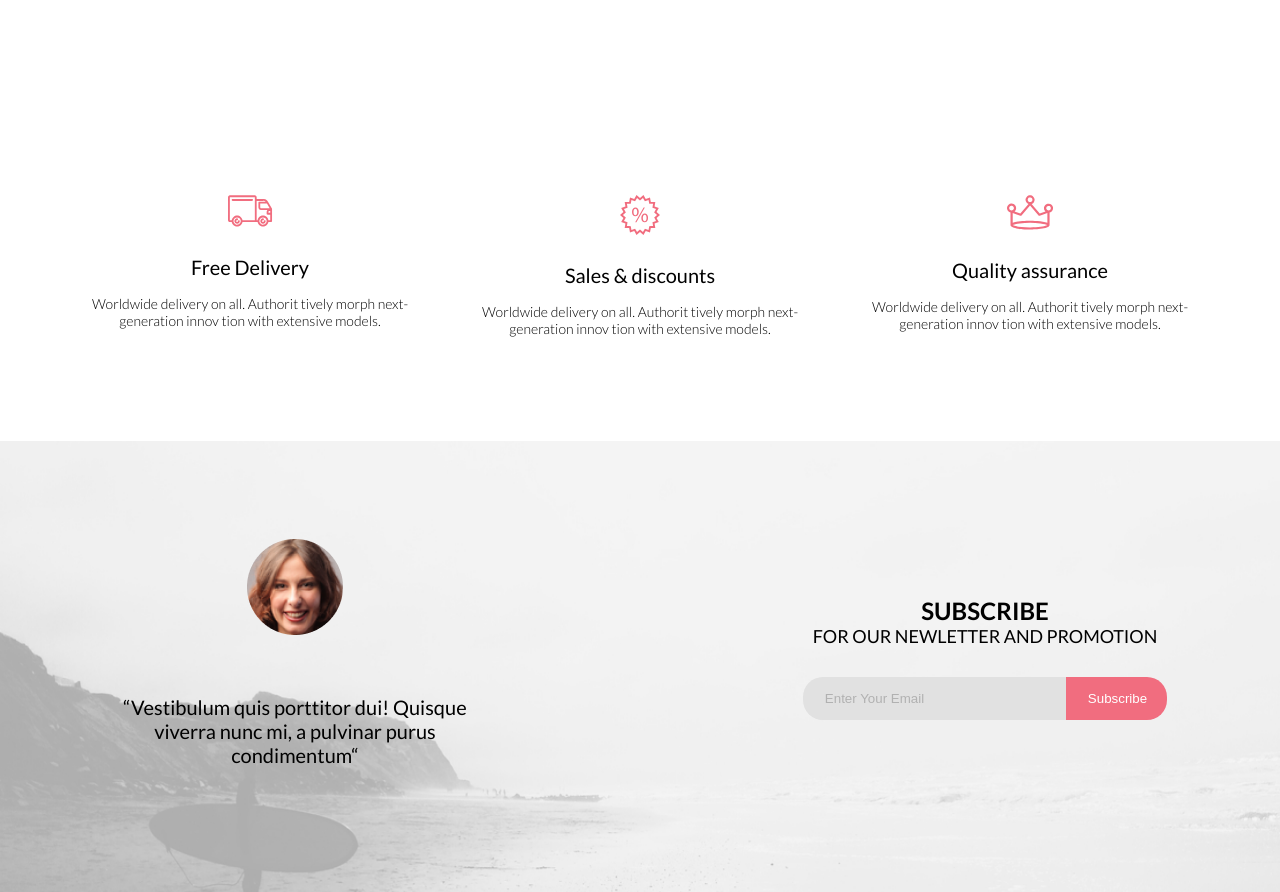
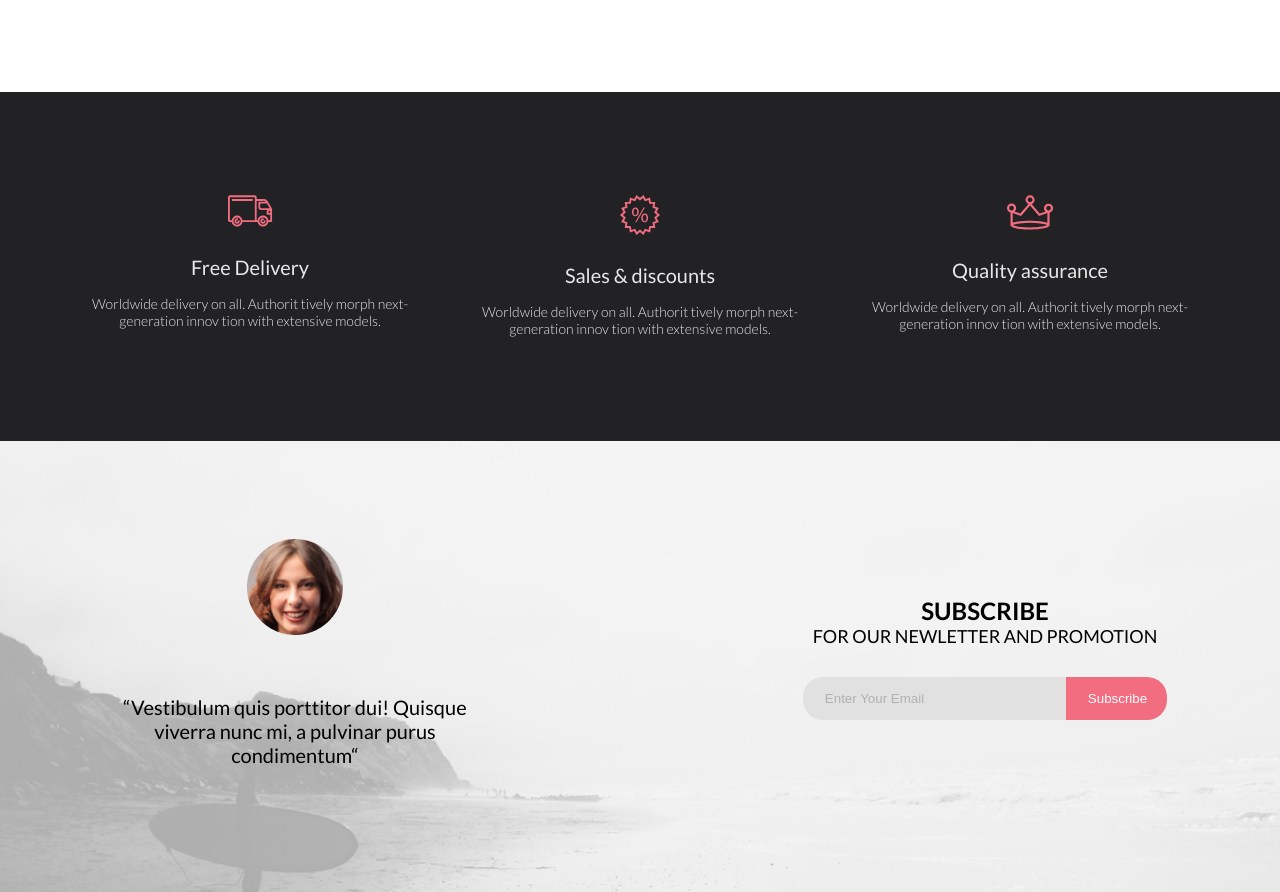
Before and after one commit to GalinaGerasimova/project-shop, a plain HTML site: page index.html in a window 1280 px wide. Shown: the part 2908-3800 px from the top of the page. Drawn offline with Linux system fonts and the light colour scheme.

Commit message:
Update style.css

```diff
--- a/css/style.css
+++ b/css/style.css
@@ -443,7 +443,7 @@ display: none;
   opacity: 0.7; }
 
 .aside {
-  background-color: var(--dark-grey);
+  background-color: #222224;
   margin-top: 95px; }
 
 .aside__list {
@@ -465,14 +465,14 @@ display: none;
   line-height: 24px;
   padding-top: 28px;
   padding-bottom: 16px;
-  color: var(--dark-white); }
+  color: #E8E8E8; }
 
 .aside__text {
   font-weight: 300;
   font-size: 13.972px;
   line-height: 17px;
   text-align: center;
-  color: var(--dark-white); }
+  color: #E8E8E8; }
 
 .footer-wrp {
   background-image: url(../img/backgraund-footer.jpg);
```
